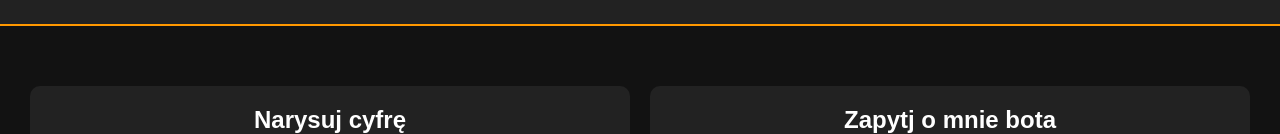
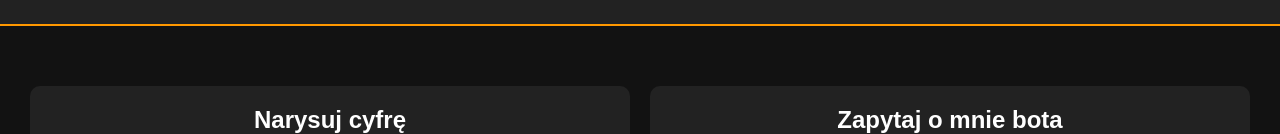
Before and after one commit to dokede/projekt, a Flask app: page / in a window 1280 px wide. Shown: the part 1793-1927 px from the top of the page. Run offline with Flask 3, Linux system fonts and the light colour scheme.

Commit message:
Update index.html

```diff
--- a/templates/index.html
+++ b/templates/index.html
@@ -431,10 +431,10 @@
 
             <!-- Sekcja Bota -->
             <div class="bot-section">
-                <h1>Zapytj o mnie bota</h1>
+                <h1>Zapytaj o mnie bota</h1>
                 <div id="chatBox" class="chat-box">
                     <div id="chatMessages" class="chat-messages"></div>
-                    <input type="text" id="userInput" placeholder="zaptaj o(doświadczenie, kontakt, wykształcenie)" />
+                    <input type="text" id="userInput" placeholder="zaptaj o doświadczenie, kontakt, wykształcenie" />
                     <button id="sendBtn">Wyślij</button>
                 </div>
             </div>
```
